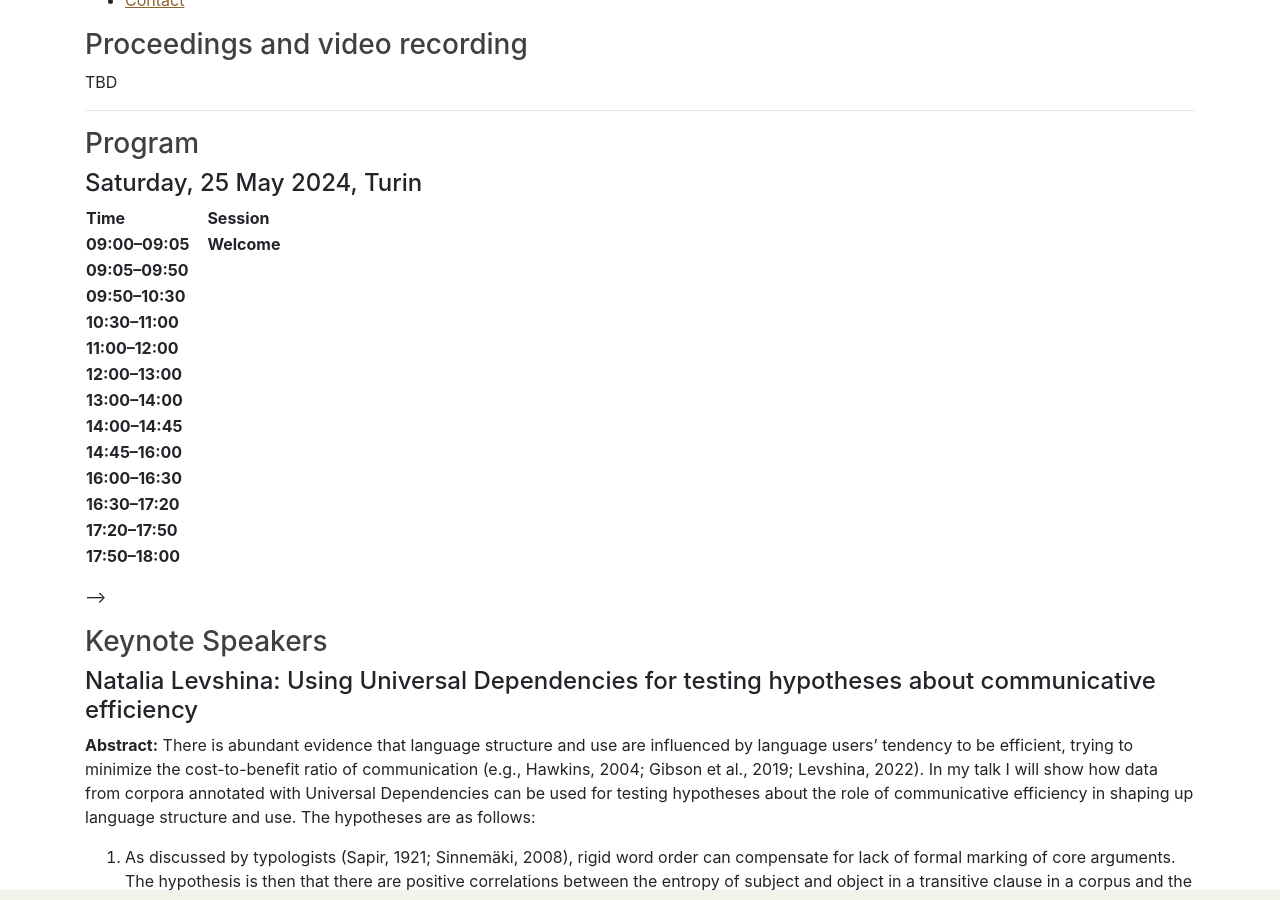
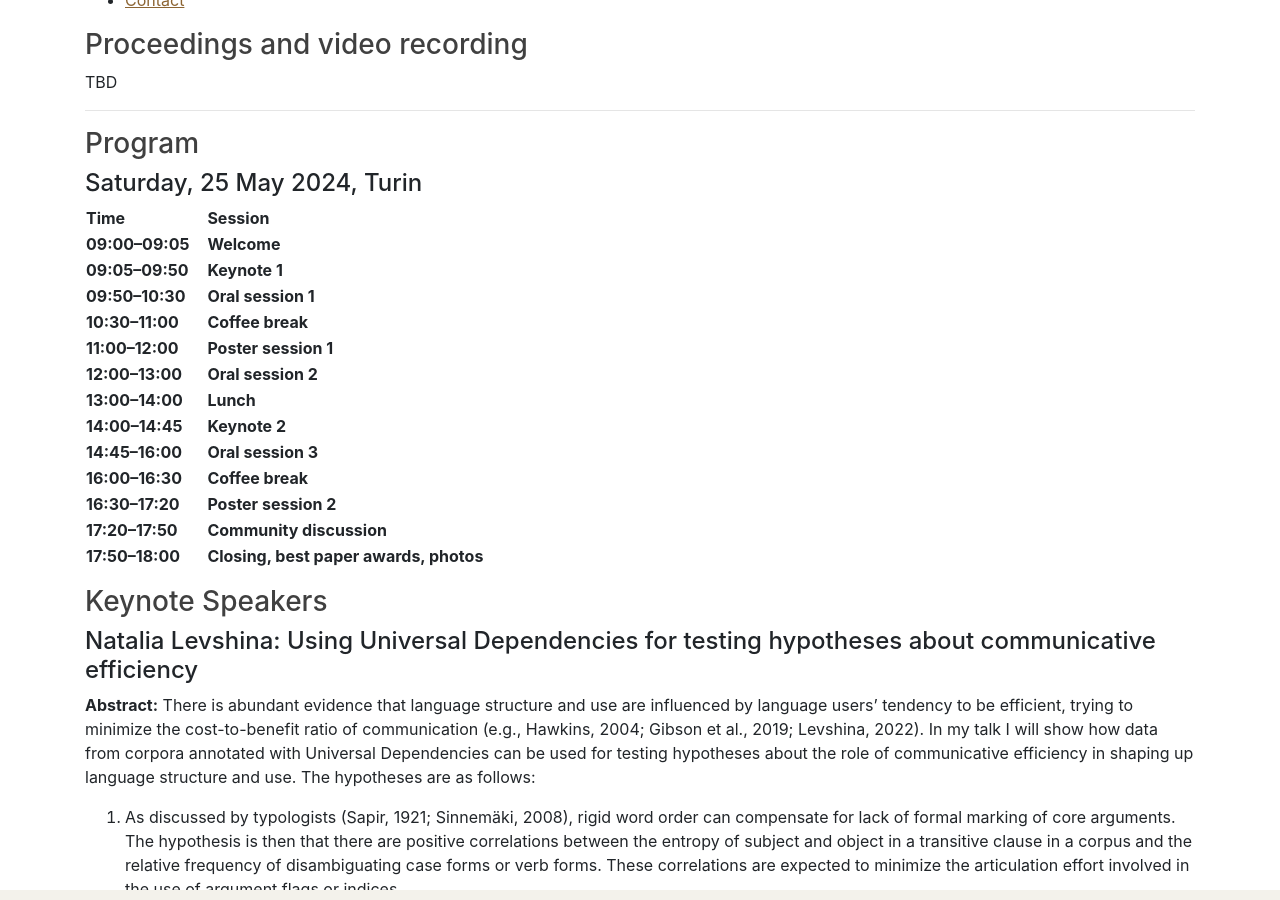
Before and after one commit to multiword/multiword.github.io, a Jekyll site: the page built from mweud2024/index.md, in a window 1280 px wide and 900 px high, scrolled down 1014 px. Built offline with Jekyll 4.4.1, drawn with Linux system fonts in a browser that asks for light colours; comment, search, counter and statistics services are not loaded.

Commit message:
Program, cont.

```diff
--- a/mweud2024/index.md
+++ b/mweud2024/index.md
@@ -81,55 +81,53 @@ TBD
     </tr>
     <tr>
         <th>09:05–09:50</th>
-        <th></th>
+        <th>Keynote 1</th>
     </tr>
     <tr>
         <th>09:50–10:30</th>
-        <th></th>
+        <th>Oral session 1</th>
     </tr>
     <tr>
         <th>10:30–11:00</th>
-        <th></th>
+        <th>Coffee break</th>
     </tr>
     <tr>
         <th>11:00–12:00</th>
-        <th></th>
+        <th>Poster session 1</th>
     </tr>
     <tr>
         <th>12:00–13:00</th>
-        <th></th>
+        <th>Oral session 2</th>
     </tr>
     <tr>
         <th>13:00–14:00</th>
-        <th></th>
+        <th>Lunch</th>
     </tr>
     <tr>
         <th>14:00–14:45</th>
-        <th></th>
+        <th>Keynote 2</th>
     </tr>
     <tr>
         <th>14:45–16:00</th>
-        <th></th>
+        <th>Oral session 3</th>
     </tr>
     <tr>
         <th>16:00–16:30</th>
-        <th></th>
+        <th>Coffee break</th>
     </tr>
     <tr>
         <th>16:30–17:20</th>
-        <th></th>
+        <th>Poster session 2</th>
     </tr>
     <tr>
         <th>17:20–17:50</th>
-        <th></th>
+        <th>Community discussion</th>
     </tr>
     <tr>
         <th>17:50–18:00</th>
-        <th></th>
+        <th>Closing, best paper awards, photos</th>
     </tr>
 </table>
-
--->
 
 ### <a name="keynotes">Keynote Speakers </a>
 
```
